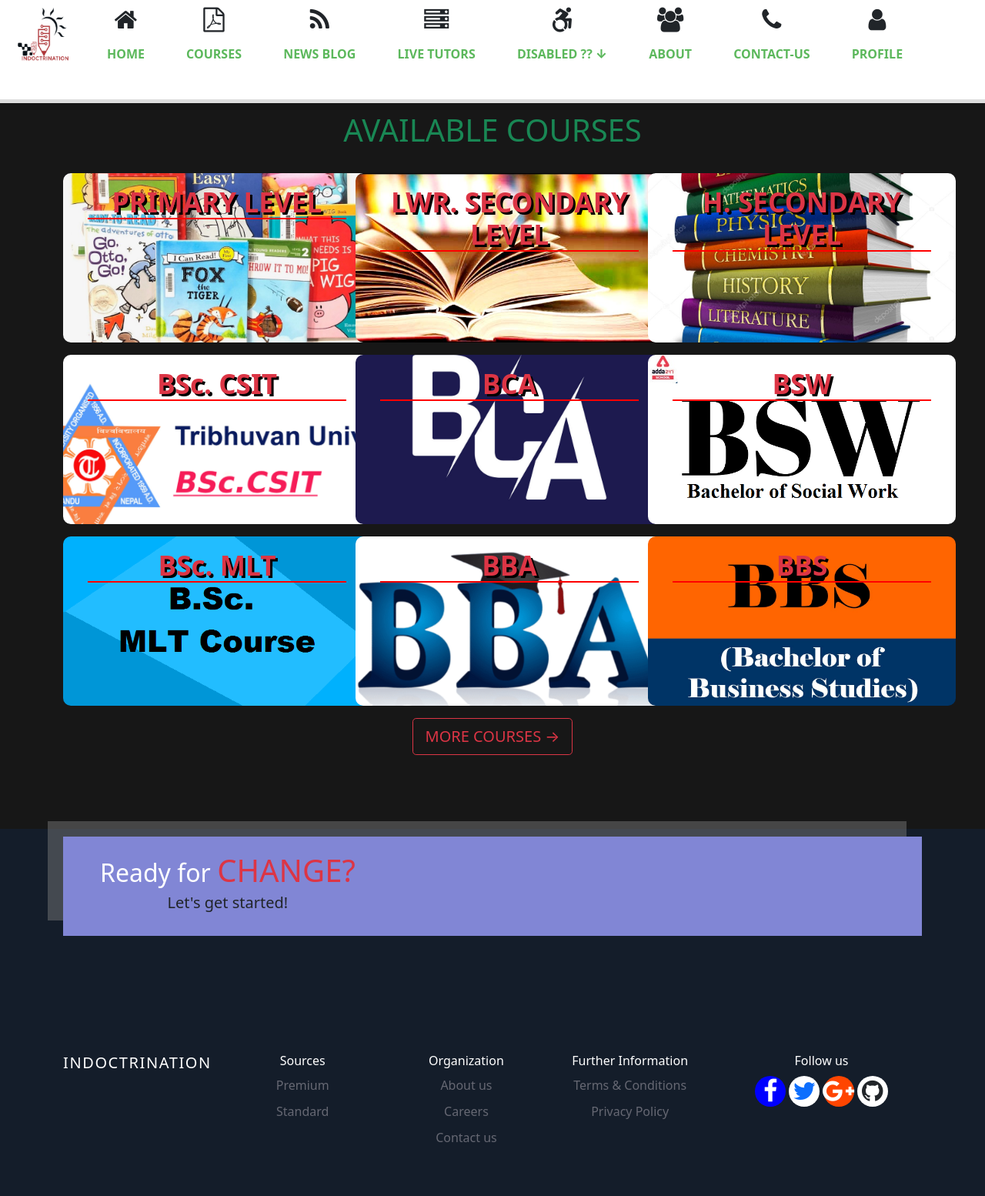
After one commit to prakashtaz0091/INDOCTRINATION, a Django app: page /course/ in a window 1280 px wide. The commit adds this page. Shown: the whole page at 77% size. Run offline with Django 3.2, Linux system fonts and the light colour scheme.

Commit message:
course card created

```diff
--- /dev/null
+++ b/project/app/static/app/css/course2.css
@@ -0,0 +1,79 @@
+@import url('https://fonts.googleapis.com/css?family=Roboto+Mono');
+
+ body {
+     text-align: center;
+
+}
+ .flip h1 {
+     font-size: 2.2em;
+     font-weight: bolder;
+     border-bottom: 2px solid red;
+}
+ .flip {
+     position: relative;
+}
+ .flip > .front, .flip > .back {
+     display: block;
+     transition-timing-function: cubic-bezier(0.175, 0.885, 0.32, 1.275);
+     transition-duration: 0.6s;
+     transition-property: transform, opacity;
+}
+ .flip > .front {
+     transform: rotateY(0deg);
+}
+ .flip > .back {
+     position: absolute;
+     opacity: 0;
+     top: 0px;
+     left: 0px;
+     width: 100%;
+     height: 100%;
+     transform: rotateY(-180deg);
+}
+ .flip:hover > .front {
+     transform: rotateY(180deg);
+}
+ .flip:hover > .back {
+     opacity: 1;
+     transform: rotateY(0deg);
+}
+ .flip.flip-vertical > .back {
+     transform: rotateX(-180deg);
+}
+ .flip.flip-vertical:hover > .front {
+     transform: rotateX(180deg);
+}
+ .flip.flip-vertical:hover > .back {
+     transform: rotateX(0deg);
+}
+ .flip {
+     position: relative;
+     display: inline-block;
+     margin-right: 2px;
+     margin-bottom: 1em;
+     width: 400px;
+}
+ .flip > .front, .flip > .back {
+     display: block;
+     color: white;
+     width: inherit;
+     background-size: cover !important;
+     background-position: center !important;
+     height: 220px;
+     padding: 1em 2em;
+     background: #313131;
+     border-radius: 10px;
+}
+ .flip > .front p, .flip > .back p {
+     font-size: 0.9125rem;
+     line-height: 160%;
+     color: #999;
+}
+a{
+    border-bottom: none;
+    text-decoration: none;
+}
+
+ .text-shadow {
+text-shadow: 3px 3px rgb(0, 0, 0);
+}
--- /dev/null
+++ b/project/app/templates/course2.html
@@ -0,0 +1,294 @@
+{% load static %}
+<!doctype html>
+<html lang="en">
+
+<head>
+  <link rel="shortcut icon" href="{% static 'favicon.png' %}" type="image/x-icon">
+  <!-- Required meta tags -->
+  <meta charset="utf-8">
+  <meta name="viewport" content="width=device-width, initial-scale=1">
+
+  <link rel="stylesheet" href="{% static 'app/css/nav-footer.css' %}">
+  <link rel="stylesheet" type="text/css" href="{% static 'app/css/course2.css' %}">
+
+
+  <link href="https://maxcdn.bootstrapcdn.com/font-awesome/4.7.0/css/font-awesome.min.css" rel="stylesheet" />
+
+  <!-- Bootstrap CSS -->
+  <link href="https://cdn.jsdelivr.net/npm/bootstrap@5.0.2/dist/css/bootstrap.min.css" rel="stylesheet"
+    integrity="sha384-EVSTQN3/azprG1Anm3QDgpJLIm9Nao0Yz1ztcQTwFspd3yD65VohhpuuCOmLASjC" crossorigin="anonymous">
+
+  <title>Course 2 </title>
+</head>
+
+<body style="background-color:#171717;">
+  <style type="text/css">
+    a {
+      text-decoration: none;
+      border-bottom: none;
+    }
+  </style>
+
+  <!-- navbar -->
+  <section style="color: #fff;">
+    <nav class="blend">
+      <ul>
+        <a href="#"><img src="{% static 'app/images/incoc.png' %}" class="ima" title="INDOCTRINATION"></a>
+
+        <li><i class="fa fa-home fa-2x text-dark"></i><a href="">Home</a></li>
+        <li><i class="fa fa-file-pdf-o fa-2x text-dark"></i><a href="{% url 'courses' %}">Courses</a></li>
+        <li><i class="fa fa-rss fa-2x text-dark"></i><a href="#">News Blog</a></li>
+        <li><i class="fa fa-server fa-2x text-dark"></i><a href="#">Live Tutors</a></li>
+        <li>
+          <div class="dropdown"><i class="fa fa-wheelchair-alt fa-2x text-dark"></i>
+            <a class="dropbtn">Disabled ?? &darr;</a>
+            <div class="dropdown-content">
+              <a href="#">Blind <i class="fa fa-low-vision h5 text-dark" style="font-size: 15px;"></i></a>
+              <a href="#">Deaf <i class="fa fa-deaf h5 text-dark"></i></a>
+              <a href="#">Dumb <i class="fa fa-volume-off h5 text-dark"></i></a>
+              <a href="#">Other <i class="bi bi-three-dots h5 text-dark"></i></a>
+            </div>
+          </div>
+        </li>
+
+        <li><i class="fa fa-users fa-2x text-dark"></i><a href="#">About</a></li>
+        <li><i class="fa fa-phone fa-2x text-dark"></i><a href="#">Contact-Us</a></li>
+        <li><i class="fa fa-user fa-2x text-dark"></i><a href="{% url 'profile' %}">Profile</a></li>
+      </ul>
+    </nav>
+
+  </section>
+
+  <!-- horizontal -->
+
+  <h1 class="text-success font-weight-bold mt-3">AVAILABLE COURSES</h1><br>
+
+
+
+
+  <div class="container">
+    <div class="row">
+      <div class="col-md-12">
+        <div class="row">
+          <div class="col-md-4 project-item">
+            <div class="flip ">
+              <div class="front" style="background-image: url('../static/app/images/primary.jpg')">
+                <h1 class="text-danger text-shadow">PRIMARY LEVEL</h1>
+              </div>
+              <div class="back">
+                <h2>Primary Level</h2>
+                <p>Primary education follows on from the beggining of schooling and lasts for five years (grades 1 - 5).
+                  It
+                  forms the first part of compulsory schooling.</p>
+                <a href="course3.html"><button class="btn btn-outline-success btn-lg">View Subjects !</button></a>
+              </div>
+            </div>
+
+          </div>
+
+          <div class="col-md-4 project-item">
+            <div class="flip ">
+              <div class="front" style="background-image: url('../static/app/images/lwr.jpg')">
+                <h1 class="text-danger text-shadow">LWR. SECONDARY LEVEL</h1>
+              </div>
+              <div class="back">
+                <h2>Lwr. Secondary Level</h2>
+                <p>Lower secondary education follows on from the fifth and last grade of primary school and lasts three
+                  years
+                  (grades 6 - 8). It forms the second part of compulsory schooling.</p>
+                <a href="course3.html"><button class="btn btn-outline-success btn-lg">View Subjects !</button></a>
+              </div>
+            </div>
+          </div>
+
+
+
+          <div class="col-md-4">
+            <div class="flip ">
+              <div class="front" style="background-image: url('../static/app/images/secondary.jpg')">
+                <h1 class="text-danger text-shadow">H. SECONDARY LEVEL</h1>
+              </div>
+              <div class="back">
+                <h2>H. Secondary Level</h2>
+                <p>Higher secondary education follows on from the eighth and last grade of lower secondary school and
+                  lasts two
+                  years (grades IX-X). It forms the final part of compulsory schooling.</p>
+                <a href="course3.html"><button class="btn btn-outline-success btn-lg">View Subjects !</button></a>
+              </div>
+            </div>
+          </div>
+
+
+          <div class="col-md-4 project-item">
+
+            <div class="flip">
+              <div class="front" style="background-image: url('../static/app/images/csit2.png')">
+                <h1 class="text-danger text-shadow" style="font-weight:bolder;">BSc. CSIT</h1>
+              </div>
+              <div class="back">
+                <h2>BSc. CSIT</h2>
+                <p>Bachelors of Science in Computer Science and Information Technology (BSc. CSIT) is a four year course
+                  .....
+                  </p>
+                <a href="course3.html"><button class="btn btn-outline-success btn-lg">View Subjects !</button></a>
+              </div>
+            </div>
+          </div>
+
+          <div class="col-md-4">
+
+            <div class="flip">
+              <div class="front" style="background-image: url('../static/app/images/bca.jpg')">
+                <h1 class="text-danger text-shadow">BCA</h1>
+              </div>
+              <div class="back">
+                <h2>BCA</h2>
+                <p>Bachelors in Computer Application (BCA) is a three year undergraduate degree programme for candidates
+                  wishing
+                  to delve into the world of Computer languages. </p>
+                <a href="course3.html"><button class="btn btn-outline-success btn-lg">View Subjects !</button></a>
+              </div>
+            </div>
+          </div>
+
+
+          <div class="col-md-4">
+
+            <div class="flip">
+              <div class="front" style="background-image: url('../static/app/images/bsw.png')">
+
+                <h1 class="text-danger text-shadow">BSW</h1>
+              </div>
+              <div class="back">
+                <h2>BSW</h2>
+                <p>Bachelor of Social Work (B.S.W) is a three-year undergraduate degree that offers knowledge and skills
+                  to
+                  aspirants to prepare them for a professional career in social welfare. </p>
+                <a href="course3.html"><button class="btn btn-outline-success btn-lg">View Subjects !</button></a>
+              </div>
+            </div>
+          </div>
+
+          <div class="col-md-4">
+
+            <div class="flip">
+              <div class="front" style="background-image: url('../static/app/images/mlt.png')">
+
+                <h1 class="text-danger text-shadow">BSc. MLT</h1>
+              </div>
+              <div class="back">
+                <h2>BSc. MLT</h2>
+                <p>Bachelor of Science in Medical Laboratory Technology (B.Sc. MLT) course aims to produce professional
+                  graduates in laboratory medicine who are academically sound, .......
+                  </p>
+                <a href="course3.html"><button class="btn btn-outline-success btn-lg">View Subjects !</button></a>
+              </div>
+            </div>
+          </div>
+
+
+          <div class="col-md-4">
+
+            <div class="flip">
+              <div class="front" style="background-image: url('../static/app/images/bba.png')">
+
+                <h1 class="text-danger text-shadow">BBA</h1>
+              </div>
+              <div class="back">
+                <h2>BBA</h2>
+                <p>Bachelor of Business Administration (BBA) of Pokhara University is a 126-credit-hours graduate
+                  program.
+                </p>
+                <a href="course3.html"><button class="btn btn-outline-success btn-lg">View Subjects !</button></a>
+              </div>
+            </div>
+          </div>
+
+          <div class="col-md-4">
+
+            <div class="flip">
+              <div class="front" style="background-image: url('../static/app/images/bbs.jpg')">
+
+                <h1 class="text-danger text-shadow">BBS</h1>
+              </div>
+              <div class="back">
+                <h2>BBS</h2>
+                <p>The Bachelor of Business Studies (BBS) course is an undergraduate degree course that is of three-year
+                  duration. </p>
+                <a href="course3.html"><button class="btn btn-outline-success btn-lg">View Subjects !</button></a>
+              </div>
+            </div>
+          </div>
+
+
+        </div>
+      </div>
+    </div>
+  </div>
+
+
+
+
+  <a href="#"><button class="btn btn-outline-danger btn-lg">MORE COURSES &rarr;</button></a>
+  <!--footer--><br><br><br><br><br>
+  <footer class="page_footer">
+    <div class="site-section">
+      <div class="container">
+
+        <div class="cta d-block d-md-flex align-items-center px-5">
+          <div>
+            <h2 class="mb-0">Ready for <strong class="h1 text-danger">CHANGE?</strong></h2>
+            <h3 class="text-dark">Let's get started!</h3>
+          </div>
+        </div>
+        <div class="row">
+
+          <div class="col-sm">
+            <a href="#" class="footer-logo">INDOCTRINATION</a>
+
+          </div>
+          <div class="col-sm">
+            <h3>Sources</h3>
+            <ul class="list-unstyled links">
+              <li><a href="#">Premium</a></li>
+              <li><a href="#">Standard</a></li>
+            </ul>
+          </div>
+          <div class="col-sm">
+            <h3>Organization</h3>
+            <ul class="list-unstyled links">
+              <li><a href="#">About us</a></li>
+              <li><a href="#">Careers</a></li>
+              <li><a href="#">Contact us</a></li>
+            </ul>
+          </div>
+          <div class="col-sm">
+            <h3>Further Information</h3>
+            <ul class="list-unstyled links">
+              <li><a href="#">Terms &amp; Conditions</a></li>
+              <li><a href="#">Privacy Policy</a></li>
+            </ul>
+          </div>
+          <div class="col-md-3">
+            <h3>Follow us</h3>
+            <ul class="list-unstyled social">
+              <li><a href="#" style="background-color:blue;"><span class="fa fa-facebook fa-2x text-white"></span></a>
+              </li>
+              <li><a href="#" style="background-color:white;"><span class="fa fa-twitter fa-2x text-primary"></span></a>
+              </li>
+              <li><a href="#" style="background-color:orangered;"><span
+                    class="fa fa-google-plus fa-2x text-white"></span></a></li>
+              <li><a href="#" style="background-color:white;"><span class="fa fa-github fa-2x text-dark"></span></a>
+              </li>
+            </ul>
+          </div>
+
+        </div>
+      </div>
+    </div>
+  </footer>
+
+
+</body>
+
+</html>
--- a/project/app/templates/courses.html
+++ b/project/app/templates/courses.html
@@ -76,7 +76,7 @@
                             centuries, but also the leap into electronic typesetting, remaining essentially unchanged.
                             It was popularised in the 1960s with the release of Letraset sheets containing Lorem Ipsum
                             passages, and more recently with desktop publishing software like Aldus PageMaker including
-                            versions of Lorem Ipsum.</p><br> <a href="course2.html"><button type="submit"
+                            versions of Lorem Ipsum.</p><br> <a href="{% url 'course2' %}"><button type="submit"
                                 class="btn btn-outline-primary btn-lg">View Proffessional Courses &rarr; </button></a>
                     </div>
                 </div>
@@ -94,7 +94,7 @@
                             centuries, but also the leap into electronic typesetting, remaining essentially unchanged.
                             It was popularised in the 1960s with the release of Letraset sheets containing Lorem Ipsum
                             passages, and more recently with desktop publishing software like Aldus PageMaker including
-                            versions of Lorem Ipsum.</p><br><a href="course2.html"> <button type="submit"
+                            versions of Lorem Ipsum.</p><br><a href="{% url 'course2' %}"> <button type="submit"
                                 class="btn btn-outline-primary btn-lg">View Normal Courses &rarr;</button></a>
 
                     </div>
--- a/project/app/urls.py
+++ b/project/app/urls.py
@@ -11,5 +11,6 @@
     path('user/createProfile/',views.createProfile,name='createProfile'),
 
     path('courses/',views.courses,name='courses'),
+    path('course/',views.course2,name='course2')
 
 ]
--- a/project/app/views.py
+++ b/project/app/views.py
@@ -180,3 +180,8 @@
 
 def courses(request):
     return render(request,'courses.html')
+
+
+
+def course2(request):
+    return render(request,'course2.html')
```
Also changed, not shown: project/app/static/app/images/bba.png (added), project/app/static/app/images/bbs.jpg (added), project/app/static/app/images/bca.jpg (added), project/app/static/app/images/bsw.png (added), project/app/static/app/images/csit2.png (added), project/app/static/app/images/lwr.jpg (added), project/app/static/app/images/mlt.png (added), project/app/static/app/images/primary.jpg (added), project/app/static/app/images/secondary.jpg (added).
